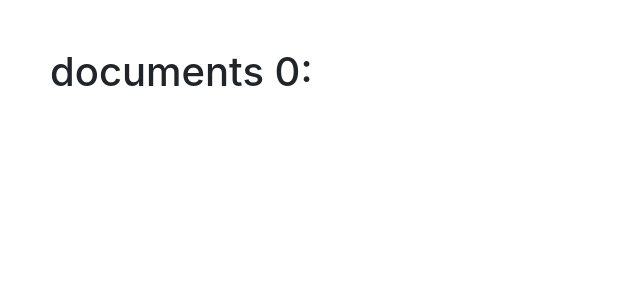
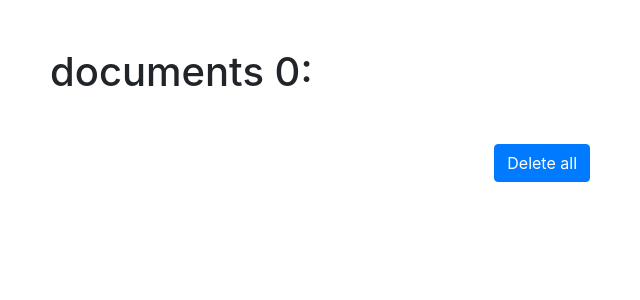
Before and after one commit to po4ta56/utm_doc_deleter, a Django app: page /docs/inbox/ in a window 1280 px wide. Shown: the part 56-356 px from the top of the page, without its empty margins (225-865 px from the left). Run offline with Django 3.2, Linux system fonts and the light colour scheme; data that the repository does not hold is empty; some libraries are stand-ins or nearby versions.

Commit message:
add btn delete all

```diff
--- a/deleter/templates/docs_list.html
+++ b/deleter/templates/docs_list.html
@@ -7,7 +7,9 @@
 {% block content %}
 
 	<h1 class="mb-5">documents {{object_list.count}}:</h1>
-
+	<div class="text-right">
+		<a href="{{request.path}}removeall" class="btn btn-primary">Delete all</a> <br><br>
+	</div>
 		{% for doc in object_list %}
 			{% include 'doc_card.html' %}
 
--- a/deleter/urls.py
+++ b/deleter/urls.py
@@ -2,7 +2,8 @@ from django.contrib import admin
 from django.urls import path
 
 from .views import OutboxingView, SettingsView, show_inboxing_docs, redirect_to_start, \
-    clear_all, reload_docs, InboxingDocsView, OutboxingDocsView, remove_outbox_doc, remove_inbox_doc
+    clear_all, reload_docs, InboxingDocsView, OutboxingDocsView, remove_outbox_doc, remove_inbox_doc, \
+    remove_all_inbox_doc, remove_all_outbox_doc
 
 
 urlpatterns = [
@@ -11,10 +12,12 @@ urlpatterns = [
     path('inbox/', InboxingDocsView.as_view(), name='inbox'),
     path('inbox/<int:docid>', show_inboxing_docs),
     path('inbox/remove/<int:docid>', remove_inbox_doc),
+    path('inbox/removeall', remove_all_inbox_doc, name='removeall'),
 
     path('outbox/', OutboxingDocsView.as_view(), name='outbox'),
     path('outbox/<int:docid>', show_inboxing_docs),
     path('outbox/remove/<int:docid>', remove_outbox_doc),
+    path('inbox/removeall', remove_all_outbox_doc, name='removeall'),
 
     path('setting/', SettingsView.as_view(), name='setting'),
     path('setting/clearall', clear_all, name='clear_docs'),
--- a/deleter/views.py
+++ b/deleter/views.py
@@ -110,3 +110,17 @@ def remove_inbox_doc(request, docid):
 def remove_outbox_doc(request, docid):
     mixins.delete_utm_doc(DocumentOutboxing, docid)
     return redirect('outbox')
+
+
+def remove_all_inbox_doc(request):
+    allDoc = DocumentInboxing.objects.all()
+    for doc in allDoc:
+        mixins.delete_utm_doc(DocumentInboxing, doc.pk)
+    return redirect('inbox')
+
+
+def remove_all_outbox_doc(request):
+    allDoc = DocumentOutboxing.objects.all()
+    for doc in allDoc:
+        mixins.delete_utm_doc(DocumentOutboxing, doc.pk)
+    return redirect('outbox')
```
Also changed, not shown: db.sqlite3.
